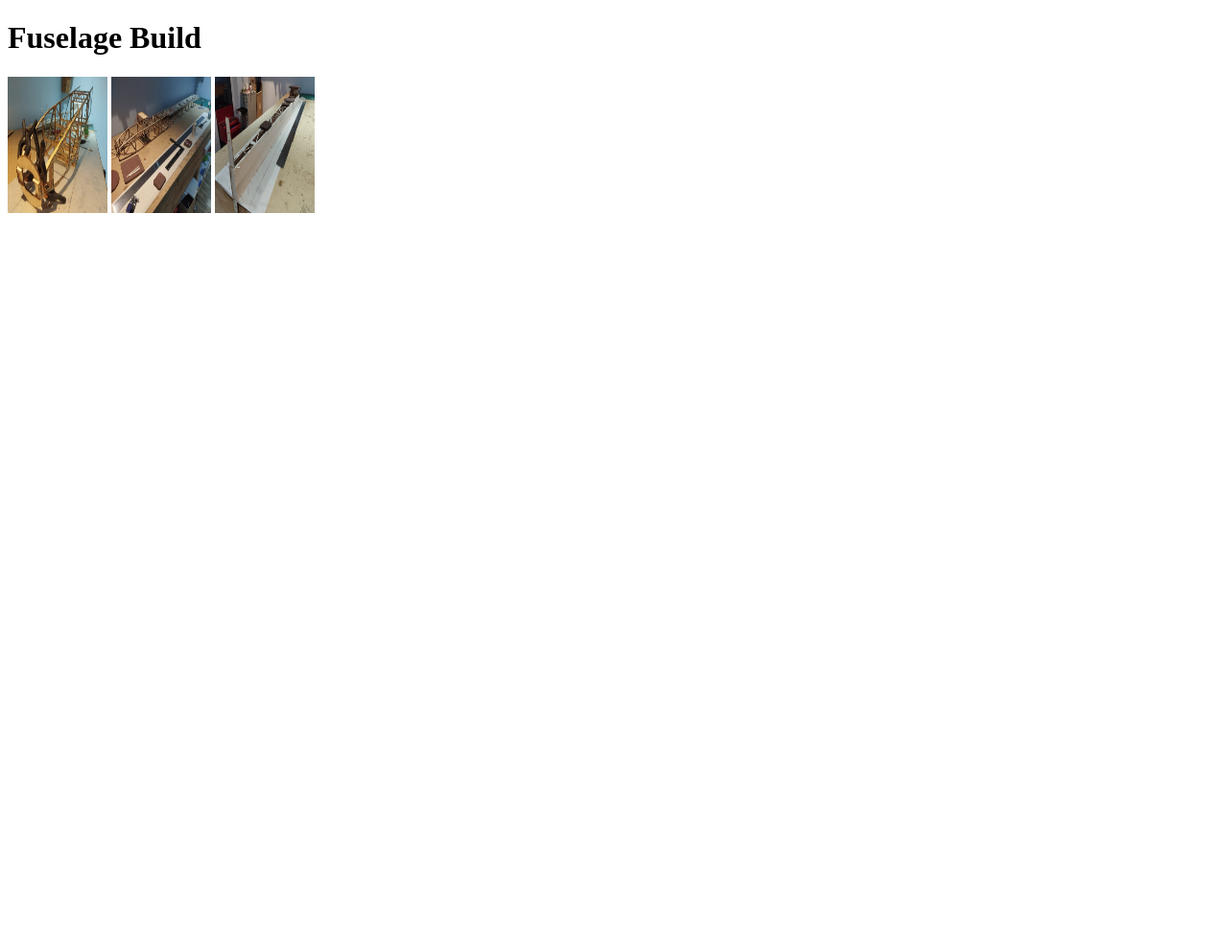
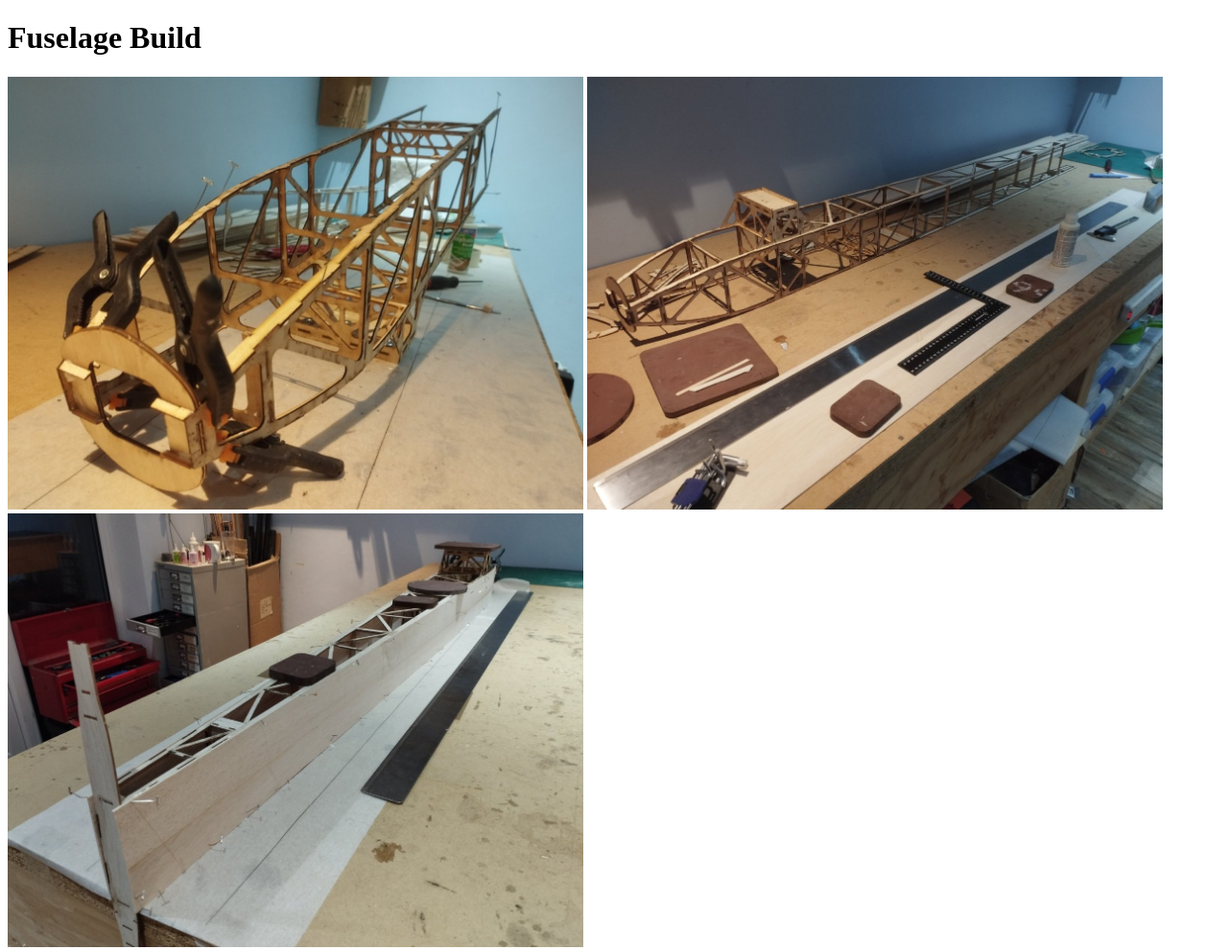
Before and after one commit to ThomasDavid0/Placebo_F3A, a plain HTML site: page docs/fuselage.html in a window 1280 px wide. Shown: the whole page at 96% size. Before the commit the page ends 800 px from the top, so only its background shows below. Drawn offline with Linux system fonts and the light colour scheme.

Commit message:
initial pages stuff

```diff
--- a/docs/fuselage.html
+++ b/docs/fuselage.html
@@ -3,11 +3,15 @@
 <body>
 
 <h1>Fuselage Build</h1>
-<p></p>
 
-<img src="https://github.com/ThomasDavid0/Placebo_F3A/blob/main/build_photos/fuselage/box/ply_box_1.jpg?raw=true" alt="Fus Box Build 1" width="104" height="142">
-<img src="https://github.com/ThomasDavid0/Placebo_F3A/blob/main/build_photos/fuselage/box/ply_balsa_box_1.jpg?raw=true" alt="Fus Box Build 2" width="104" height="142">
-<img src="https://github.com/ThomasDavid0/Placebo_F3A/blob/main/build_photos/fuselage/box/ply_balsa_box_2.jpg?raw=true" alt="Fus Box Build 3" width="104" height="142">
+<p>
+
+    <img src="https://github.com/ThomasDavid0/Placebo_F3A/blob/main/build_photos/fuselage/box/ply_box_1.jpg?raw=true" alt="Fus Box Build 1" width="600" >
+    <img src="https://github.com/ThomasDavid0/Placebo_F3A/blob/main/build_photos/fuselage/box/ply_balsa_box_1.jpg?raw=true" alt="Fus Box Build 2" width="600">
+    <img src="https://github.com/ThomasDavid0/Placebo_F3A/blob/main/build_photos/fuselage/box/ply_balsa_box_2.jpg?raw=true" alt="Fus Box Build 3" width="600">
+</p>
+
+
 
 
 </body>
```
